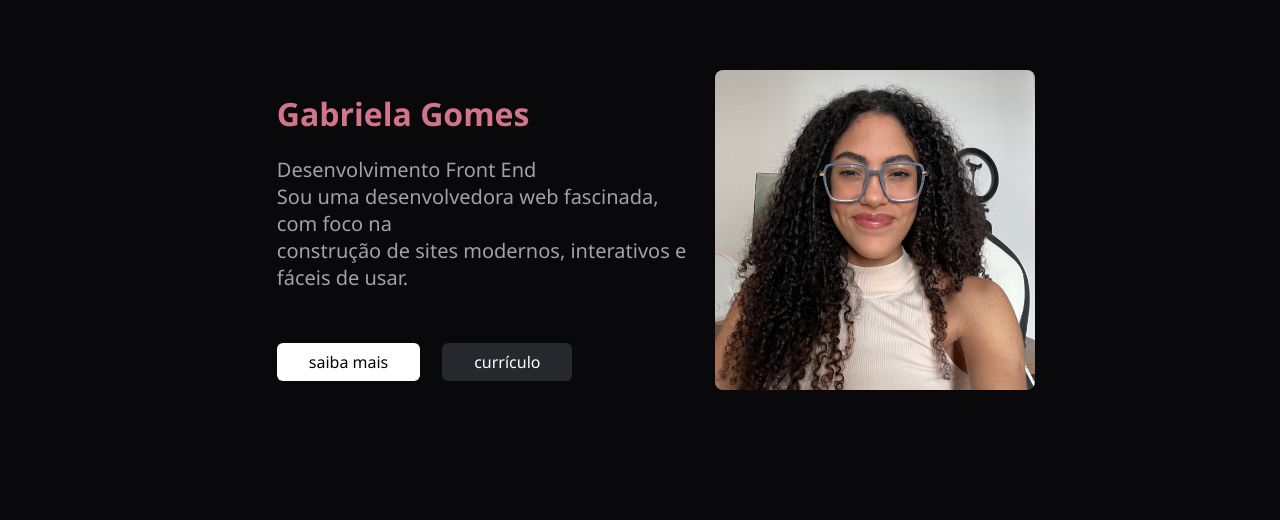
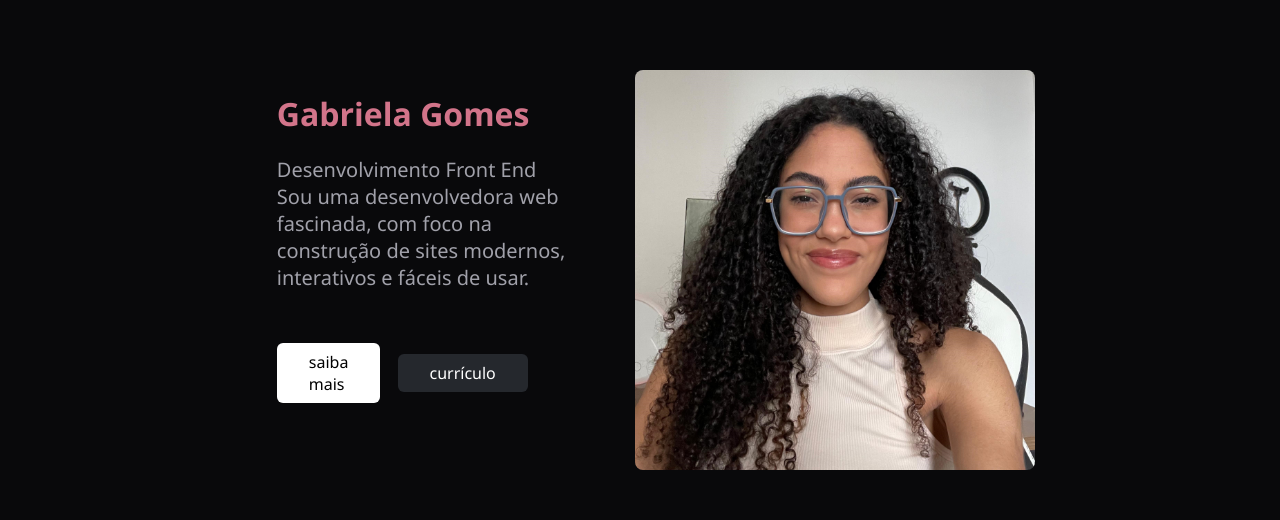
Before and after one commit to gabimezze/My-Portfolio, a React (Vite) app in the folder my-portfolio/: page / in a window 1280 px wide. Shown: the part 184-704 px from the top of the page. Built offline with nearby package versions, Linux system fonts and the light colour scheme.

Commit message:
update tamanho img

```diff
--- a/my-portfolio/src/components/Cards/CardPerfil.tsx
+++ b/my-portfolio/src/components/Cards/CardPerfil.tsx
@@ -3,7 +3,7 @@ import perfil from '../../img/perfil.jpg'
 export default function CardPerfil() {
     return (
         <div className='img-container'>
-            <img src={perfil} width={320} height={320} alt="foto-gabriela" />
+            <img src={perfil} width={400} height={400} alt="foto-gabriela" />
         </div>
     )
 }
```
